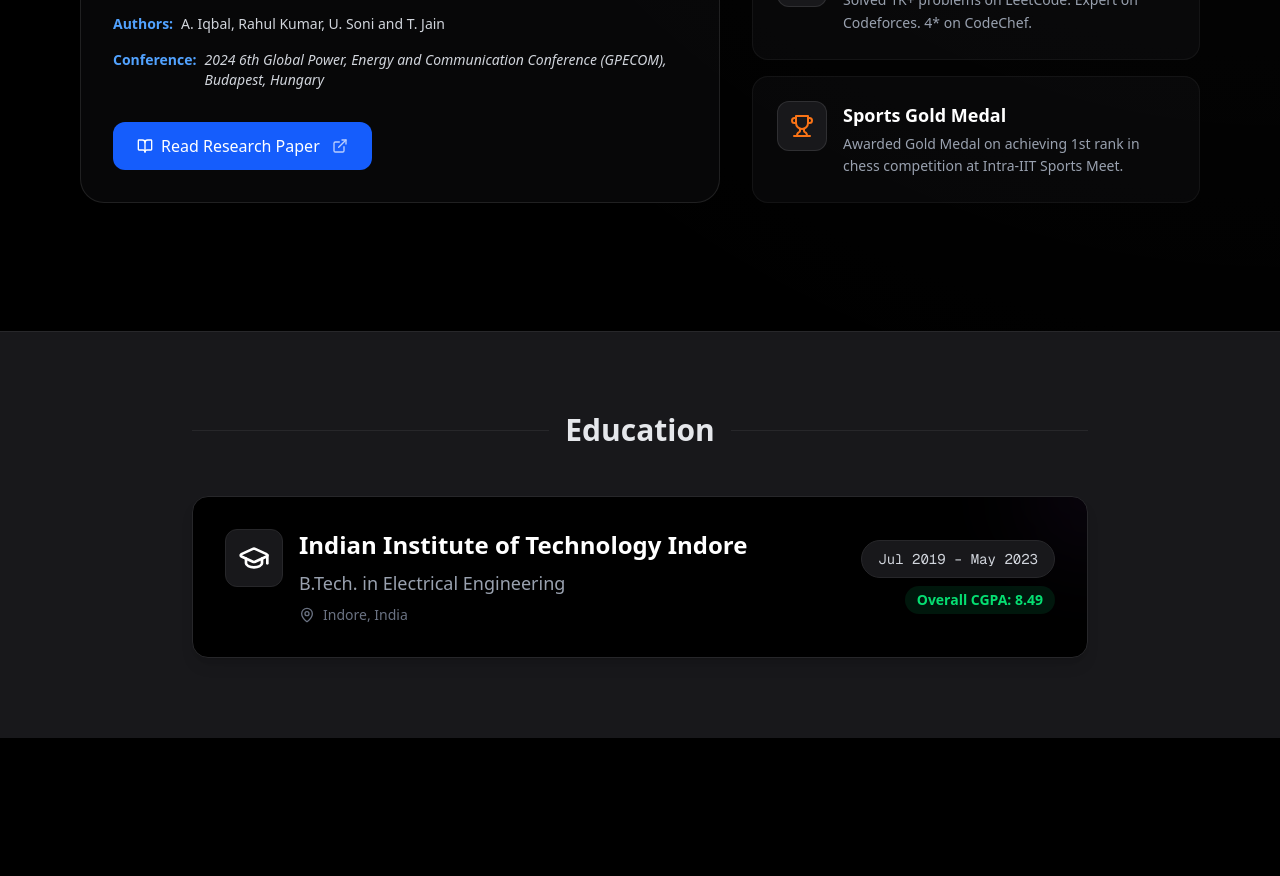
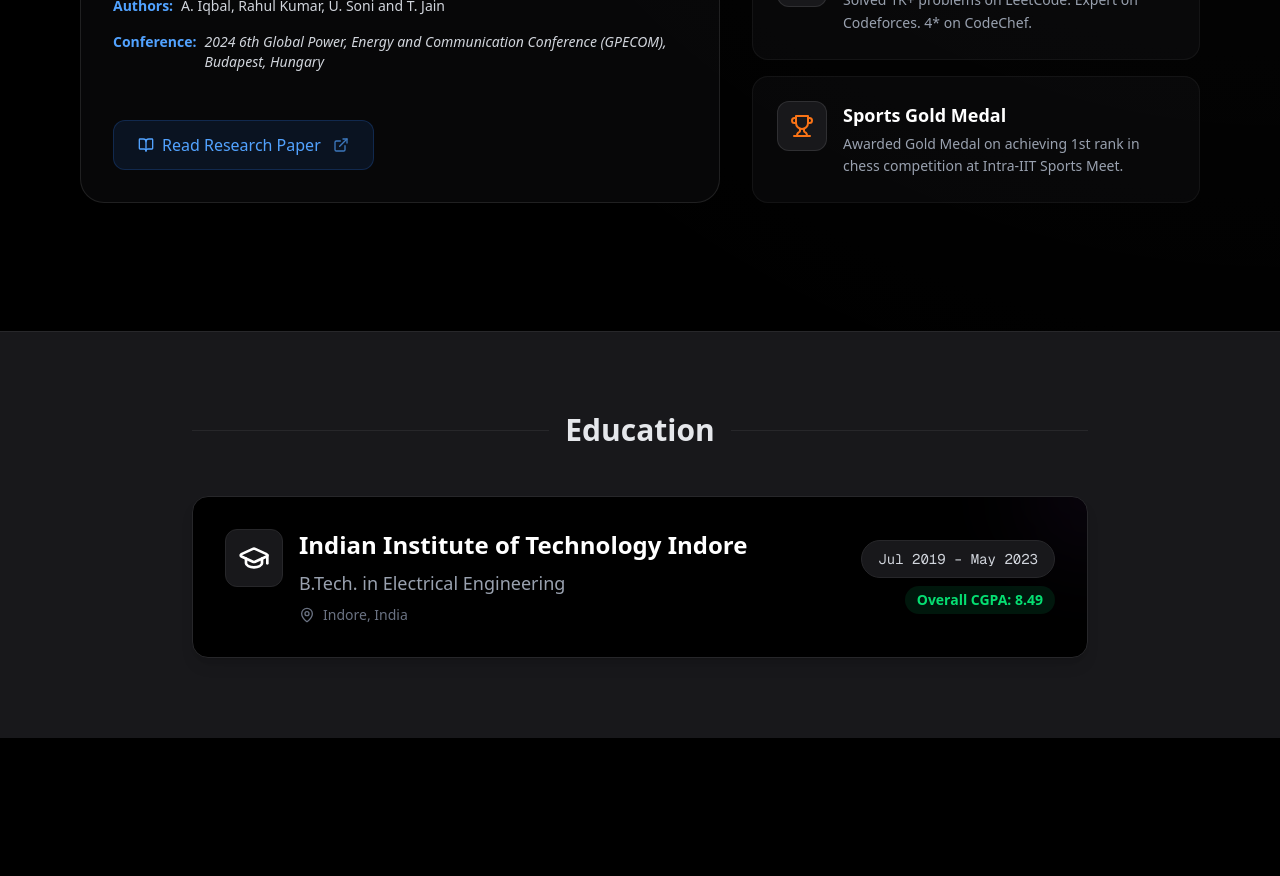
Before and after one commit to rahulrj1/portfolio-revamped, a Next.js app: page / in a window 1280 px wide. Shown: the part 6160-7036 px from the top of the page. Built offline with nearby package versions, Linux system fonts and the light colour scheme.

Commit message:
button fix

```diff
--- a/src/components/Achievements.tsx
+++ b/src/components/Achievements.tsx
@@ -75,7 +75,7 @@ const Achievements = () => {
                   href={publication.link}
                   target="_blank"
                   rel="noopener noreferrer"
-                  className="inline-flex items-center gap-2 text-white bg-blue-600 hover:bg-blue-500 px-6 py-3 rounded-xl font-medium transition-all w-fit group/btn"
+                  className="inline-flex items-center gap-2 text-blue-400 bg-blue-500/10 hover:bg-blue-500/20 border border-blue-500/20 hover:border-blue-500/50 px-6 py-3 rounded-xl font-medium transition-all w-fit group/btn mt-4"
                 >
                   <BookOpen className="w-4 h-4" />
                   Read Research Paper
```
